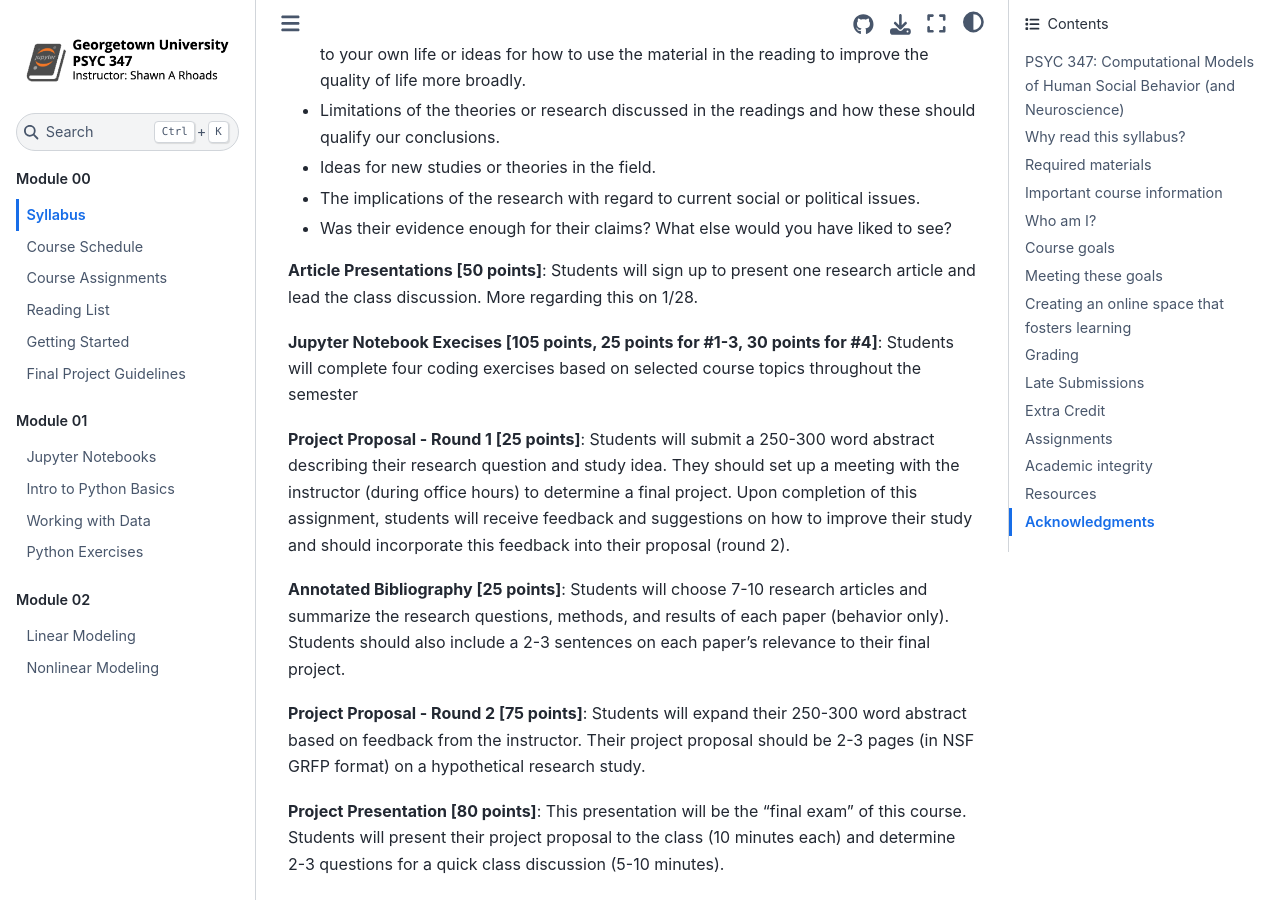
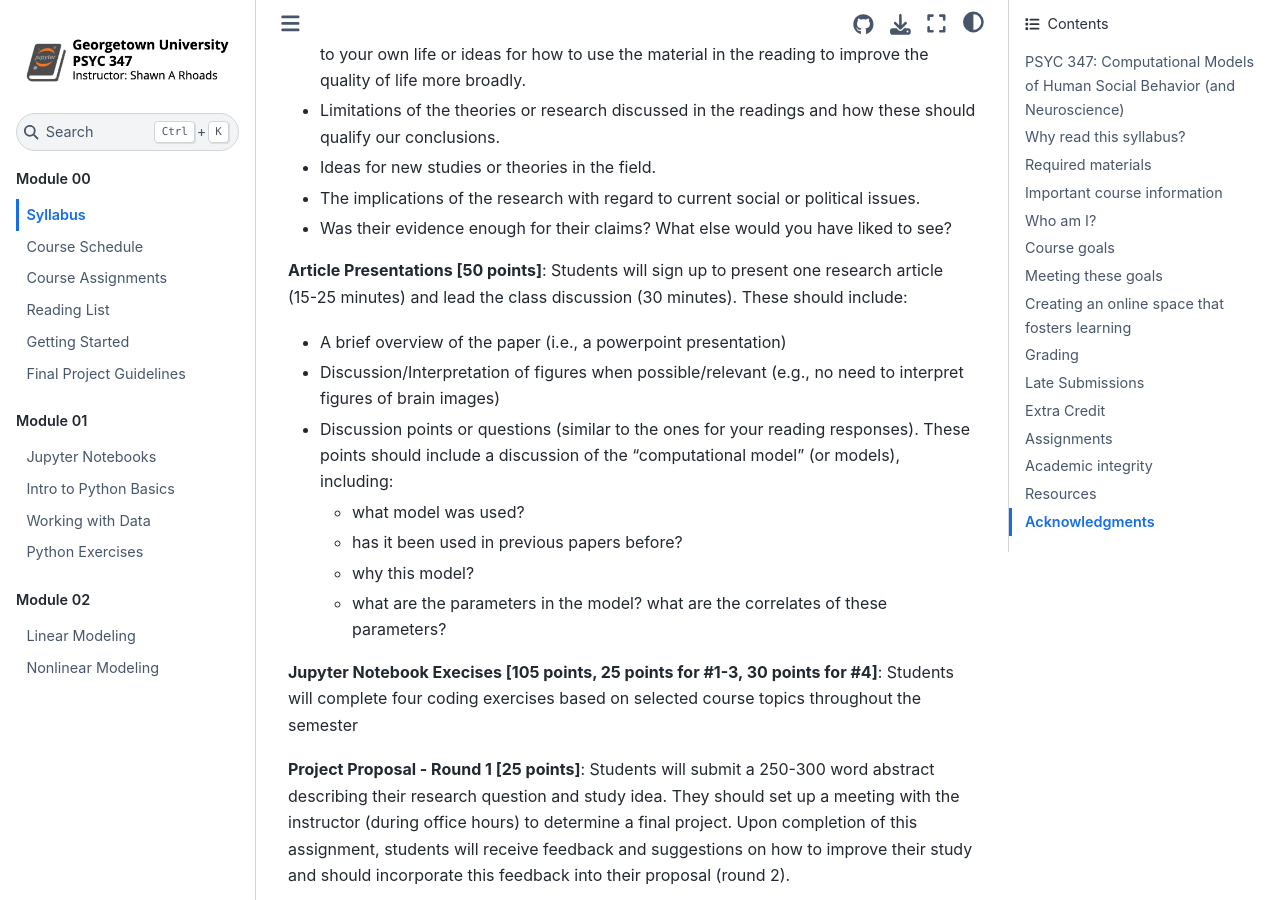
Before and after one commit to shawnrhoads/gu-psyc-347, a Jupyter Book: the page built from docs/module-00-00_Syllabus.md, in a window 1280 px wide and 900 px high, scrolled down 9107 px. Built offline with Jupyter Book 1.0.4 settings and Sphinx 7.4.7 and the Sphinx Book theme 1.1.4, drawn with Linux system fonts in a browser that asks for light colours.

Commit message:
Updated course content in schedule, syllabus, and assignments

```diff
--- a/docs/module-00-00_Syllabus.md
+++ b/docs/module-00-00_Syllabus.md
@@ -144,7 +144,14 @@ Please visit the [Assignments page](module-00-02_Course-Assignments.html) for th
 -	The implications of the research with regard to current social or political issues.
 -	Was their evidence enough for their claims? What else would you have liked to see?
 
-**Article Presentations [50 points]**: Students will sign up to present one research article and lead the class discussion. More regarding this on 1/28.
+**Article Presentations [50 points]**: Students will sign up to present one research article (15-25 minutes) and lead the class discussion (30 minutes). These should include:
+- A brief overview of the paper (i.e., a powerpoint presentation)
+- Discussion/Interpretation of figures when possible/relevant (e.g., no need to interpret figures of brain images)
+- Discussion points or questions (similar to the ones for your reading responses). These points should include a discussion of the "computational model" (or models), including:
+    - what model was used?
+    - has it been used in previous papers before?
+    - why this model?
+    - what are the parameters in the model? what are the correlates of these parameters?
 
 **Jupyter Notebook Execises [105 points, 25 points for #1-3, 30 points for #4]**: Students will complete four coding exercises based on selected course topics throughout the semester
 
```
Also changed, not shown: docs/module-00-01_Course-Schedule.md (+2 -2 lines), docs/module-00-02_Course-Assignments.md (+1 -1 lines).
